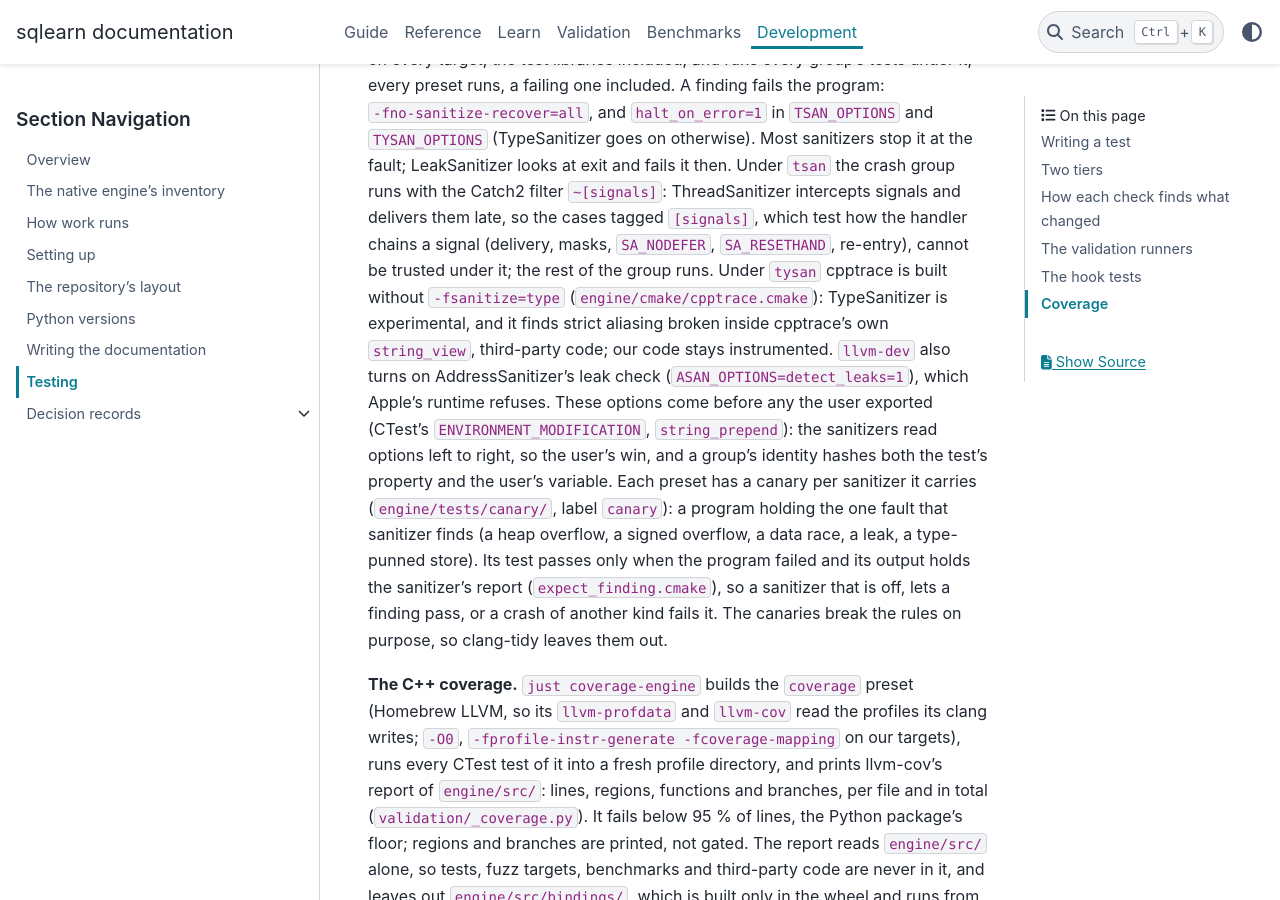
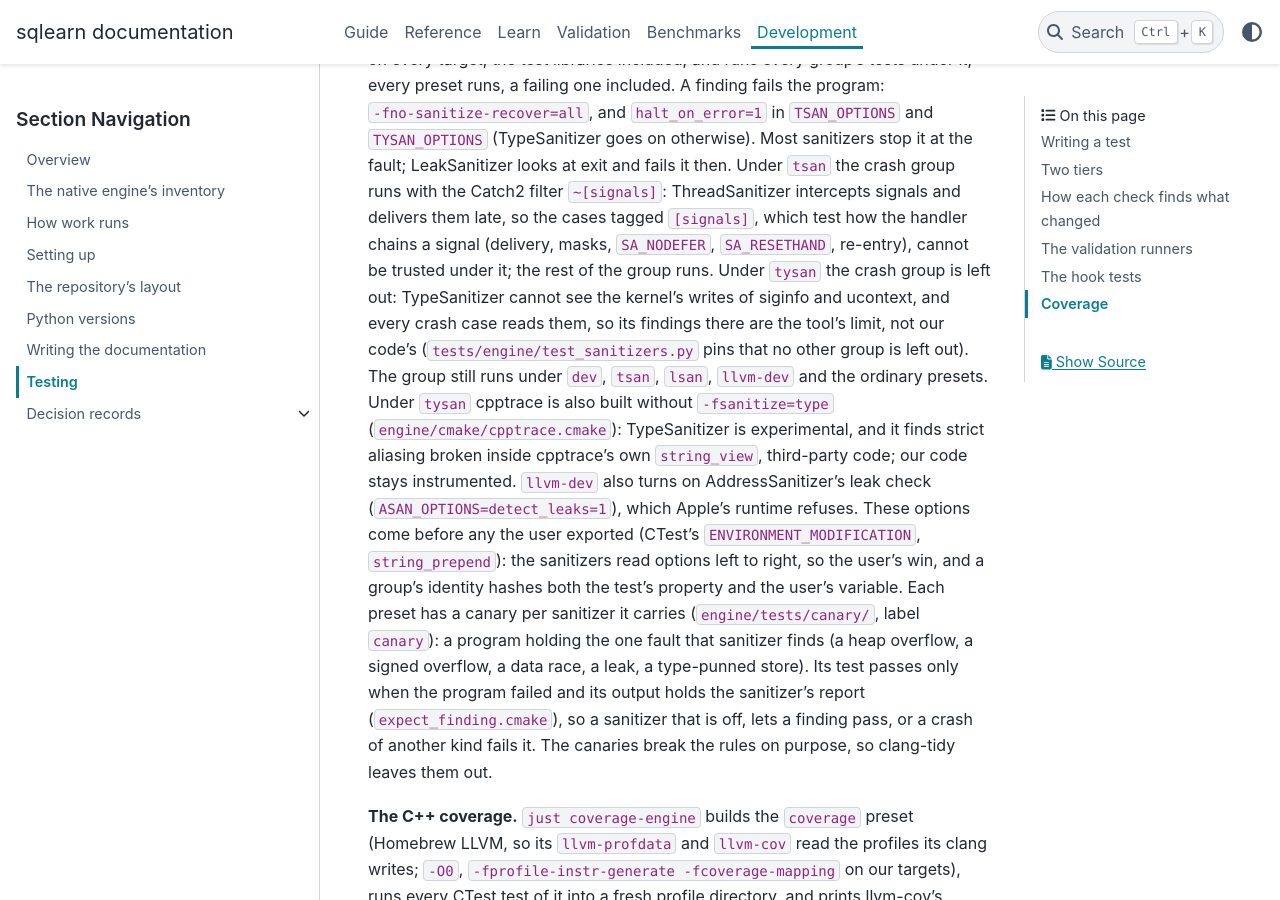
Before and after one commit to glaucis/sqlearn, a Sphinx documentation site: the page built from docs/architecture/testing.md, in a window 1280 px wide and 900 px high, scrolled down 8359 px. Built offline with Sphinx 7.4.7 and the PyData theme 0.15.4, drawn with Linux system fonts in a browser that asks for light colours; pages that are not in the unit, such as notebooks, are missing from menus; the version number could not be read and is left out.

Commit message:
test: leave the crash group out of tysan
TypeSanitizer cannot see the kernel's writes of siginfo and
ucontext, and every crash case reads them, so its findings there
are the tool's limit, not our code's. A test pins that no other
group is left out.

```diff
--- a/docs/architecture/testing.md
+++ b/docs/architecture/testing.md
@@ -283,7 +283,12 @@ Under `tsan` the crash group runs with the Catch2 filter `~[signals]`:
 ThreadSanitizer intercepts signals and delivers them late, so the cases tagged
 `[signals]`, which test how the handler chains a signal (delivery, masks,
 `SA_NODEFER`, `SA_RESETHAND`, re-entry), cannot be trusted under it; the rest of
-the group runs. Under `tysan` cpptrace is built without `-fsanitize=type`
+the group runs. Under `tysan` the crash group is left out: TypeSanitizer
+cannot see the kernel's writes of siginfo and ucontext, and every crash case
+reads them, so its findings there are the tool's limit, not our code's
+(`tests/engine/test_sanitizers.py` pins that no other group is left out). The
+group still runs under `dev`, `tsan`, `lsan`, `llvm-dev` and the ordinary
+presets. Under `tysan` cpptrace is also built without `-fsanitize=type`
 (`engine/cmake/cpptrace.cmake`): TypeSanitizer is experimental, and it finds
 strict aliasing broken inside cpptrace's own `string_view`, third-party code;
 our code stays instrumented. `llvm-dev` also turns on AddressSanitizer's leak
```
Also changed, not shown: 2 other files.
